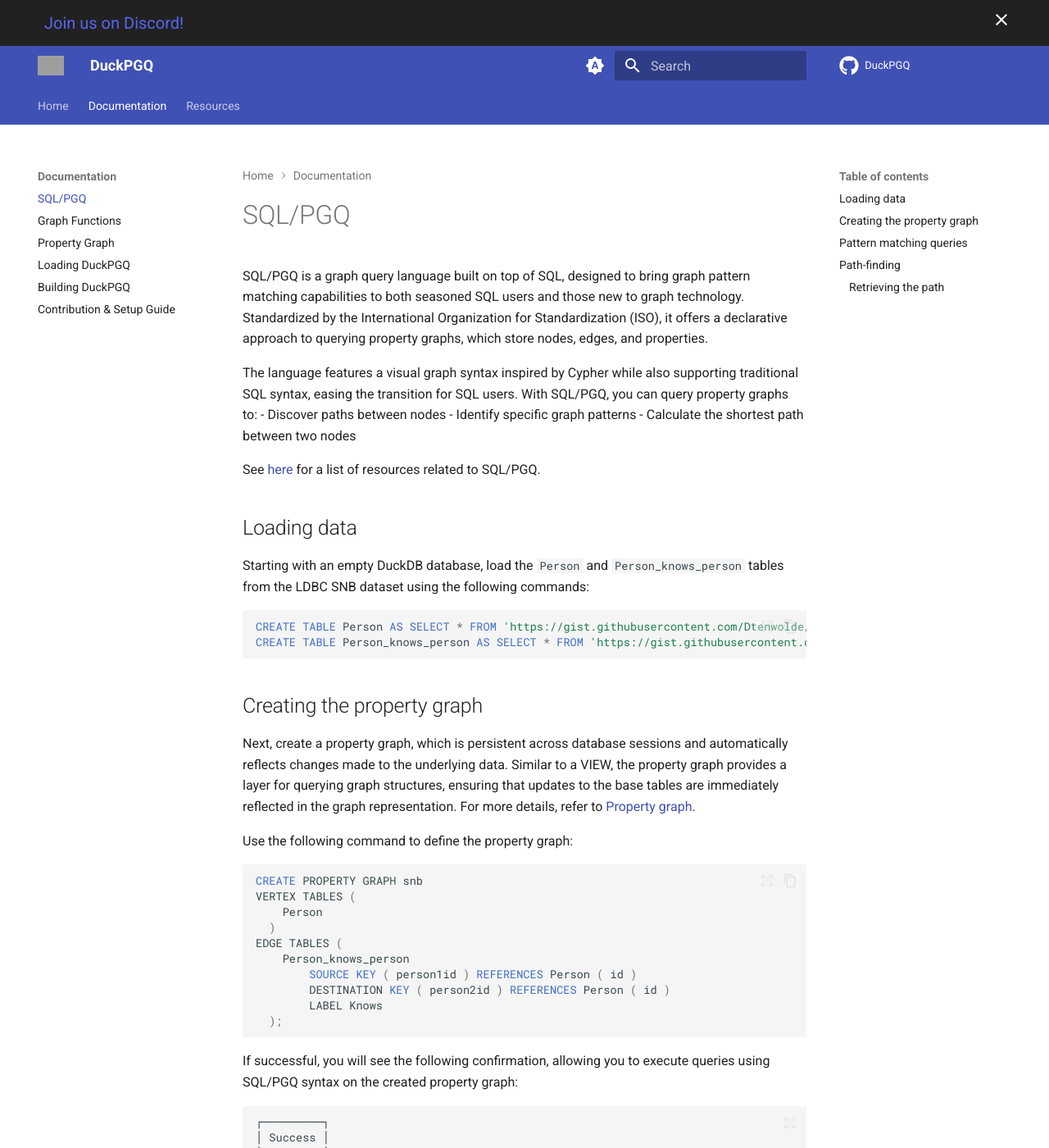
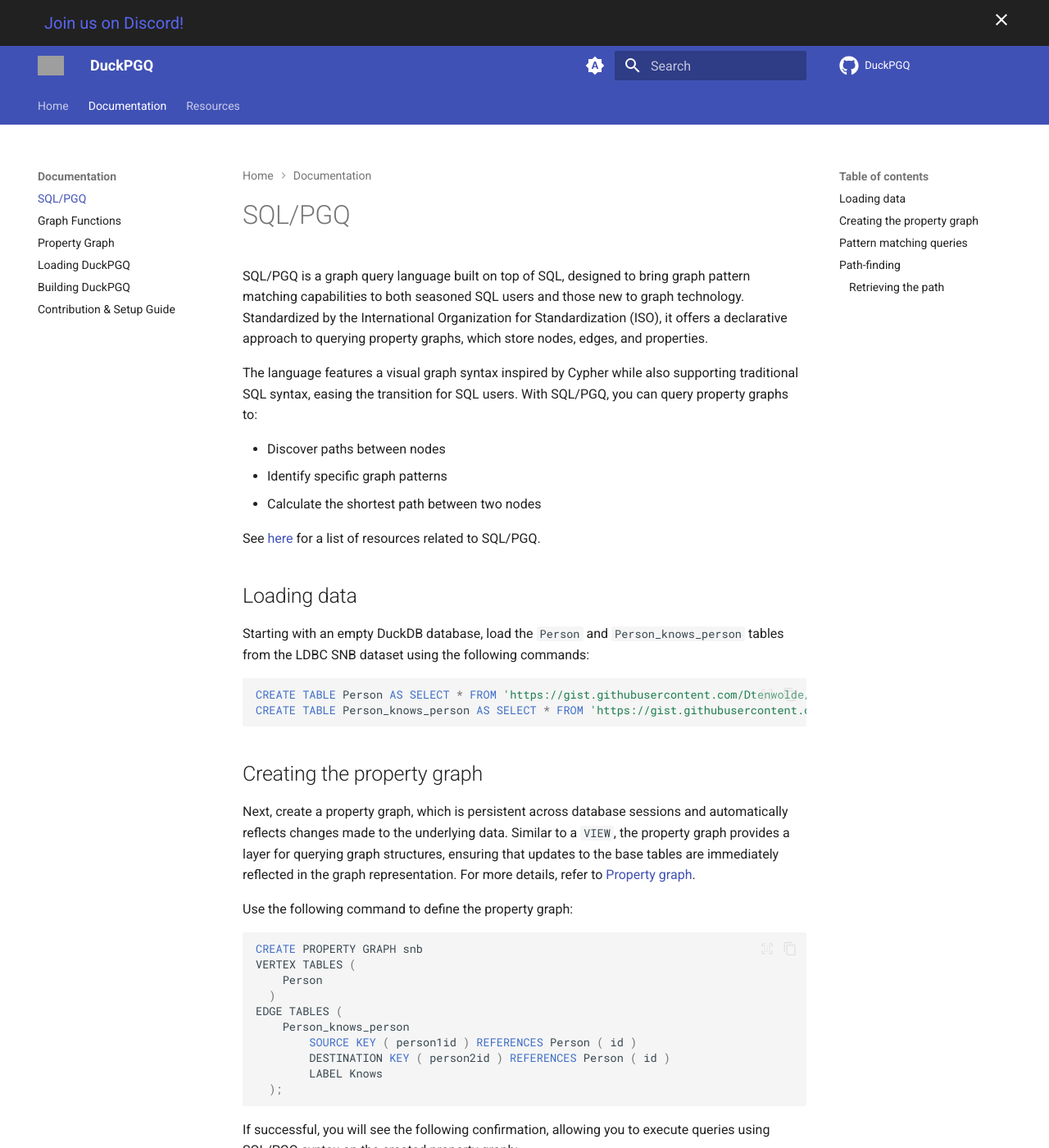
Before and after one commit to Dtenwolde/duckpgq-docs, an MkDocs documentation site: the page built from docs/documentation/sql_pgq.md, in a window 1280 px wide and 1400 px high. Shown: the whole window at 82% size. Built offline with MkDocs 1.6.1 and Material for MkDocs 9.7.7, drawn with Linux system fonts in a browser that asks for light colours; nearby versions of some CDN libraries; comment, search, counter and statistics services are not loaded; grey boxes are pictures that could not be loaded.

Commit message:
Small syntax fixes

````diff
--- a/docs/documentation/sql_pgq.md
+++ b/docs/documentation/sql_pgq.md
@@ -3,6 +3,7 @@
 SQL/PGQ is a graph query language built on top of SQL, designed to bring graph pattern matching capabilities to both seasoned SQL users and those new to graph technology. Standardized by the International Organization for Standardization (ISO), it offers a declarative approach to querying property graphs, which store nodes, edges, and properties.
 
 The language features a visual graph syntax inspired by Cypher while also supporting traditional SQL syntax, easing the transition for SQL users. With SQL/PGQ, you can query property graphs to:
+
 - Discover paths between nodes
 - Identify specific graph patterns
 - Calculate the shortest path between two nodes
@@ -18,7 +19,7 @@ CREATE TABLE Person_knows_person AS SELECT * FROM 'https://gist.githubuserconten
 
 ## Creating the property graph
 
-Next, create a property graph, which is persistent across database sessions and automatically reflects changes made to the underlying data. Similar to a VIEW, the property graph provides a layer for querying graph structures, ensuring that updates to the base tables are immediately reflected in the graph representation. For more details, refer to [Property graph](property_graph.md).
+Next, create a property graph, which is persistent across database sessions and automatically reflects changes made to the underlying data. Similar to a `VIEW`, the property graph provides a layer for querying graph structures, ensuring that updates to the base tables are immediately reflected in the graph representation. For more details, refer to [Property graph](property_graph.md).
 
 Use the following command to define the property graph:
 
@@ -94,7 +95,7 @@ To query the shortest path length between Jan and the first five persons sorted
 
 ``` sql
 FROM GRAPH_TABLE (snb
-    MATCH p = ANY SHORTEST (a:Person WHERE a.firstName = 'Jan')-[k:knows]-> +(b:Person)
+    MATCH p = ANY SHORTEST (a:Person WHERE a.firstName = 'Jan')-[k:knows]->+(b:Person)
     COLUMNS (path_length(p), b.firstName)
   )
 ORDER BY firstName
@@ -139,7 +140,7 @@ The following query shows an example:
 
 ``` sql
 FROM GRAPH_TABLE (snb
-    MATCH p = ANY SHORTEST (a:Person WHERE a.firstName = 'Jan')-[k:knows]-> +(b:Person)
+    MATCH p = ANY SHORTEST (a:Person WHERE a.firstName = 'Jan')-[k:knows]->+(b:Person)
     COLUMNS (element_id(p), vertices(p), edges(p), path_length(p), b.firstName)
   )
 ORDER BY firstName
````
